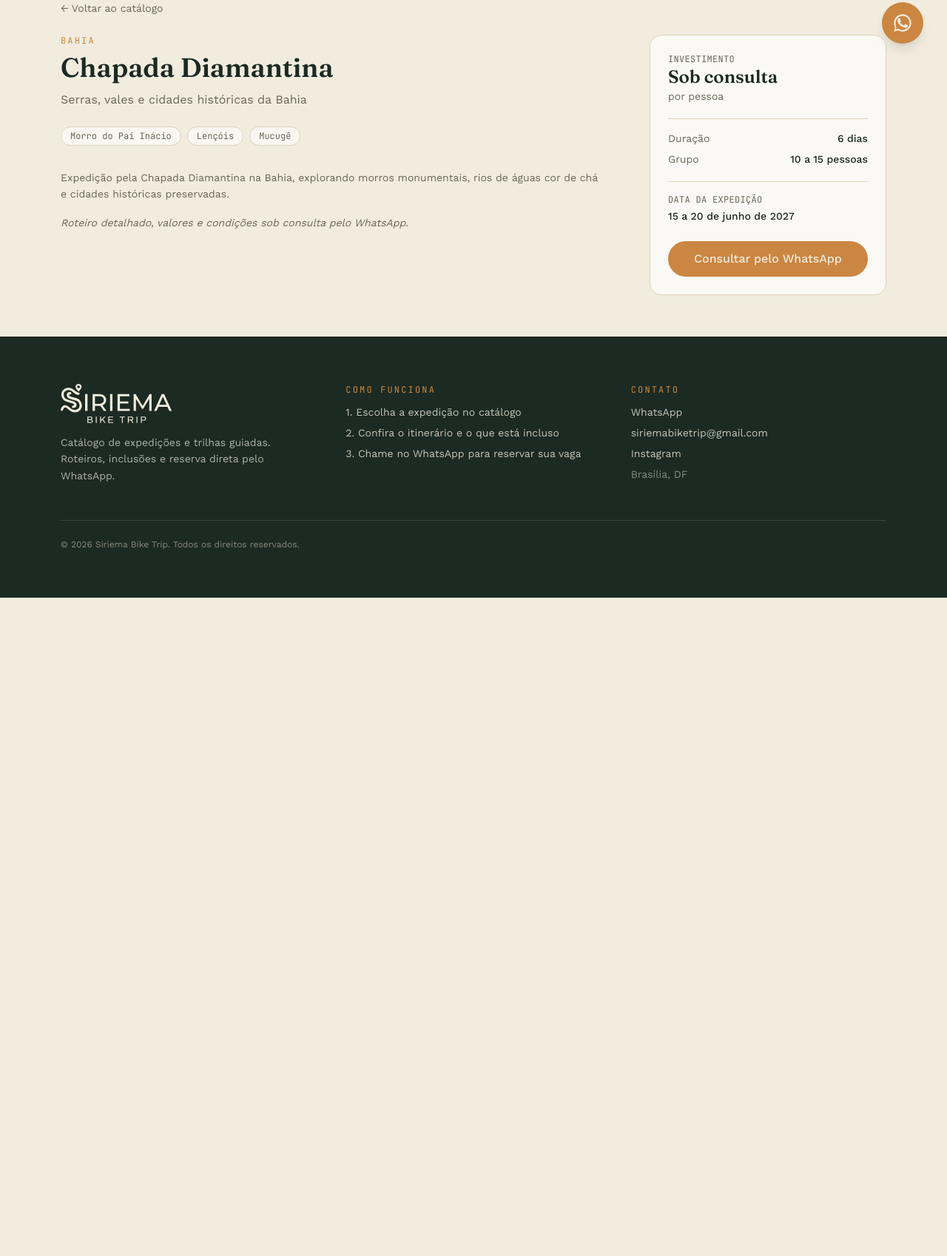
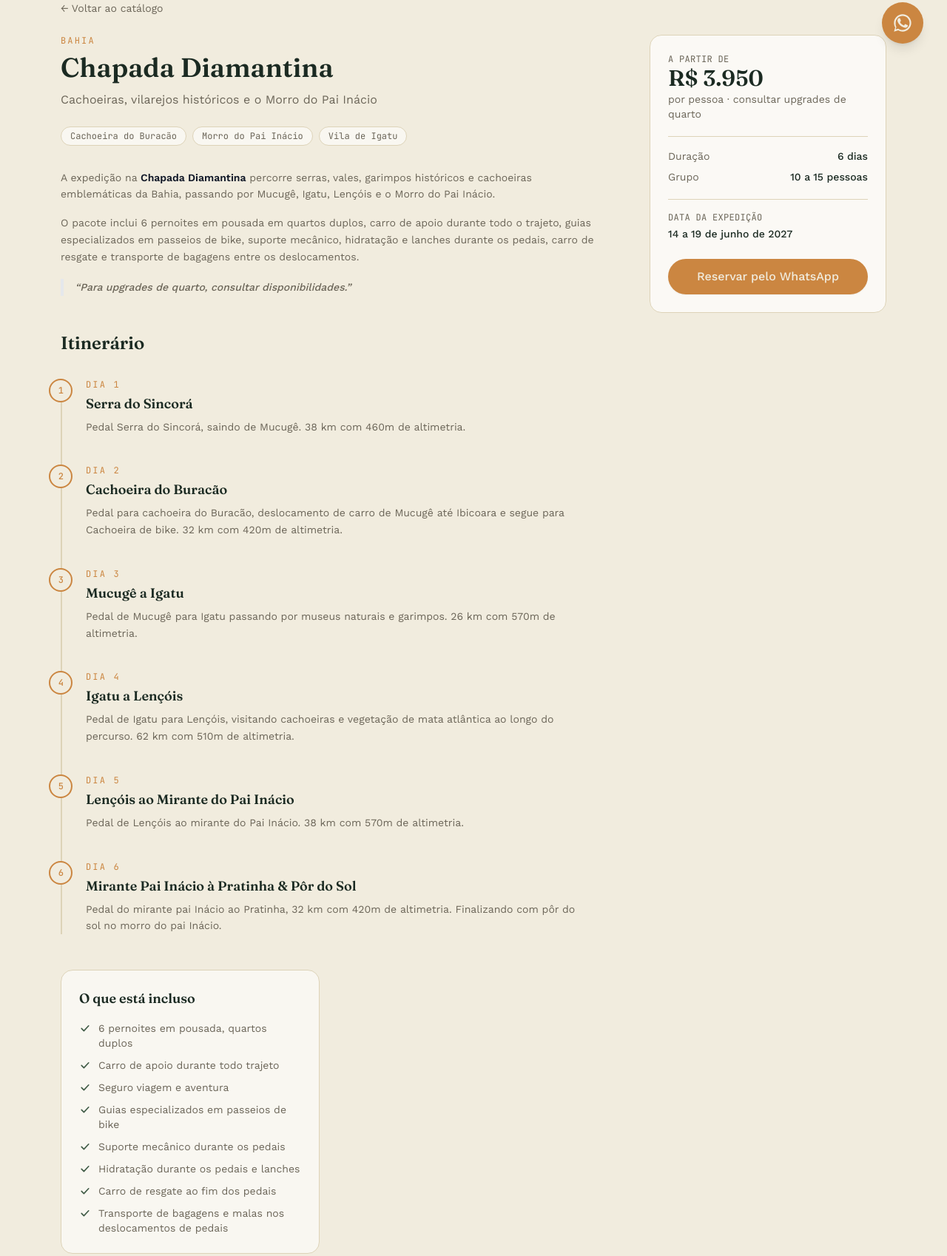
Before and after one commit to phamaralbr/siriema, an Astro site: page /siriema/expedicoes/chapada-diamantina in a window 1280 px wide. Shown: the part 709-2407 px from the top of the page at 74% size. Before the commit the page ends 1517 px from the top, so only its background shows below. Built offline with nearby package versions, Linux system fonts and the light colour scheme; Astro itself is replaced by a stand-in of ours.

Commit message:
diamantina

```diff
--- a/src/content/expeditions/chapada-diamantina/index.md
+++ b/src/content/expeditions/chapada-diamantina/index.md
@@ -1,22 +1,52 @@
 ---
 title: "Chapada Diamantina"
-subtitle: "Serras, vales e cidades históricas da Bahia"
+subtitle: "Cachoeiras, vilarejos históricos e o Morro do Pai Inácio"
 cover: "./cover.jpg"
 location: "Bahia"
 durationDays: 6
-date: 2027-06-15
-endDate: 2027-06-20
+date: 2027-06-14
+endDate: 2027-06-19
+priceFrom: 3950
+priceNote: "por pessoa · consultar upgrades de quarto"
 groupSize: "10 a 15 pessoas"
 highlights:
+  - "Cachoeira do Buracão"
   - "Morro do Pai Inácio"
-  - "Lençóis"
-  - "Mucugê"
-itinerary: []
-includes: []
+  - "Vila de Igatu"
+itinerary:
+  - day: 1
+    title: "Serra do Sincorá"
+    description: "Pedal Serra do Sincorá, saindo de Mucugê. 38 km com 460m de altimetria."
+  - day: 2
+    title: "Cachoeira do Buracão"
+    description: "Pedal para cachoeira do Buracão, deslocamento de carro de Mucugê até Ibicoara e segue para Cachoeira de bike. 32 km com 420m de altimetria."
+  - day: 3
+    title: "Mucugê a Igatu"
+    description: "Pedal de Mucugê para Igatu passando por museus naturais e garimpos. 26 km com 570m de altimetria."
+  - day: 4
+    title: "Igatu a Lençóis"
+    description: "Pedal de Igatu para Lençóis, visitando cachoeiras e vegetação de mata atlântica ao longo do percurso. 62 km com 510m de altimetria."
+  - day: 5
+    title: "Lençóis ao Mirante do Pai Inácio"
+    description: "Pedal de Lençóis ao mirante do Pai Inácio. 38 km com 570m de altimetria."
+  - day: 6
+    title: "Mirante Pai Inácio à Pratinha & Pôr do Sol"
+    description: "Pedal do mirante pai Inácio ao Pratinha, 32 km com 420m de altimetria. Finalizando com pôr do sol no morro do pai Inácio."
+includes:
+  - "6 pernoites em pousada, quartos duplos"
+  - "Carro de apoio durante todo trajeto"
+  - "Seguro viagem e aventura"
+  - "Guias especializados em passeios de bike"
+  - "Suporte mecânico durante os pedais"
+  - "Hidratação durante os pedais e lanches"
+  - "Carro de resgate ao fim dos pedais"
+  - "Transporte de bagagens e malas nos deslocamentos de pedais"
 excludes: []
-whatsappMessage: "Olá! Gostaria de mais informações sobre a expedição Chapada Diamantina (15 a 20 de junho)."
+whatsappMessage: "Olá! Gostaria de mais informações sobre a expedição Chapada Diamantina (14 a 19 de junho)."
 ---
 
-Expedição pela Chapada Diamantina na Bahia, explorando morros monumentais, rios de águas cor de chá e cidades históricas preservadas.
+A expedição na **Chapada Diamantina** percorre serras, vales, garimpos históricos e cachoeiras emblemáticas da Bahia, passando por Mucugê, Igatu, Lençóis e o Morro do Pai Inácio.
 
-*Roteiro detalhado, valores e condições sob consulta pelo WhatsApp.*
+O pacote inclui 6 pernoites em pousada em quartos duplos, carro de apoio durante todo o trajeto, guias especializados em passeios de bike, suporte mecânico, hidratação e lanches durante os pedais, carro de resgate e transporte de bagagens entre os deslocamentos.
+
+> *Para upgrades de quarto, consultar disponibilidades.*
```
